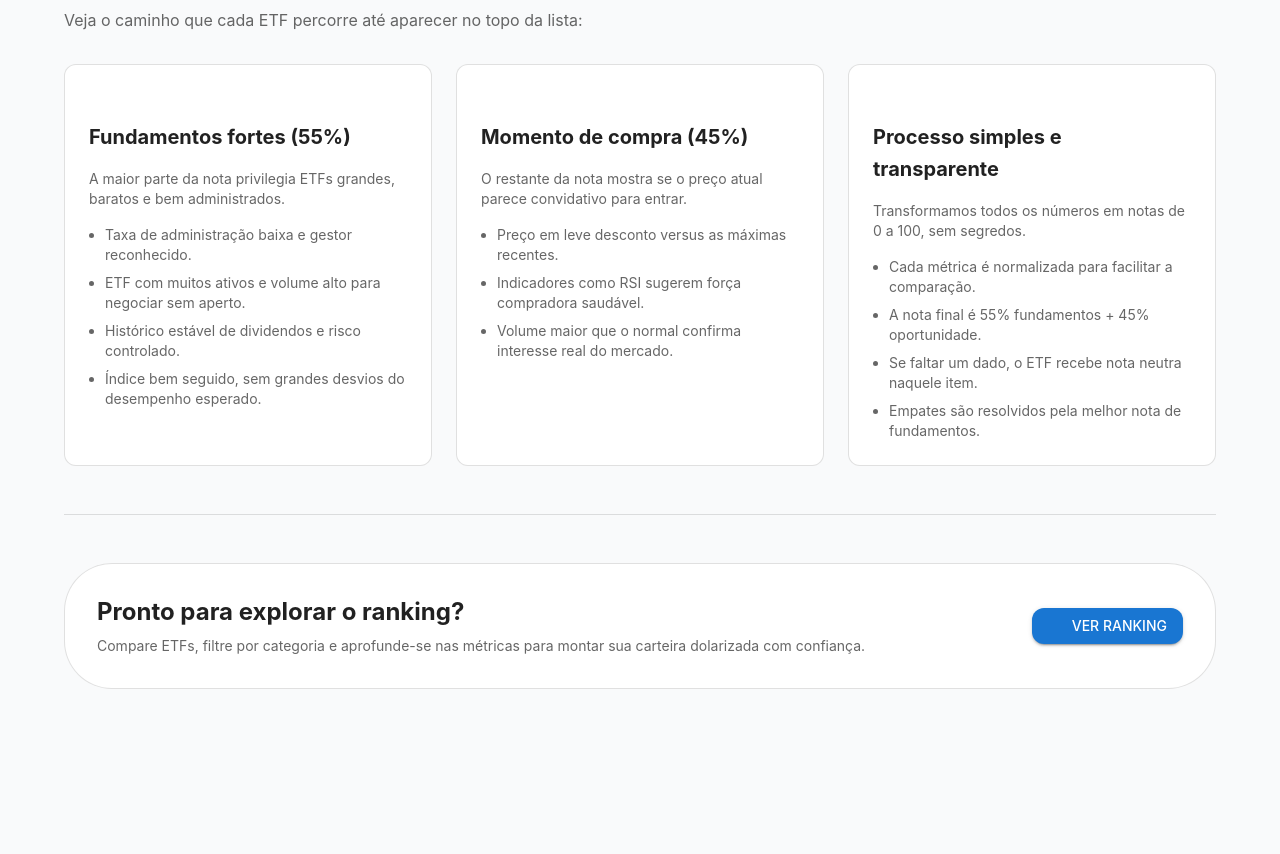
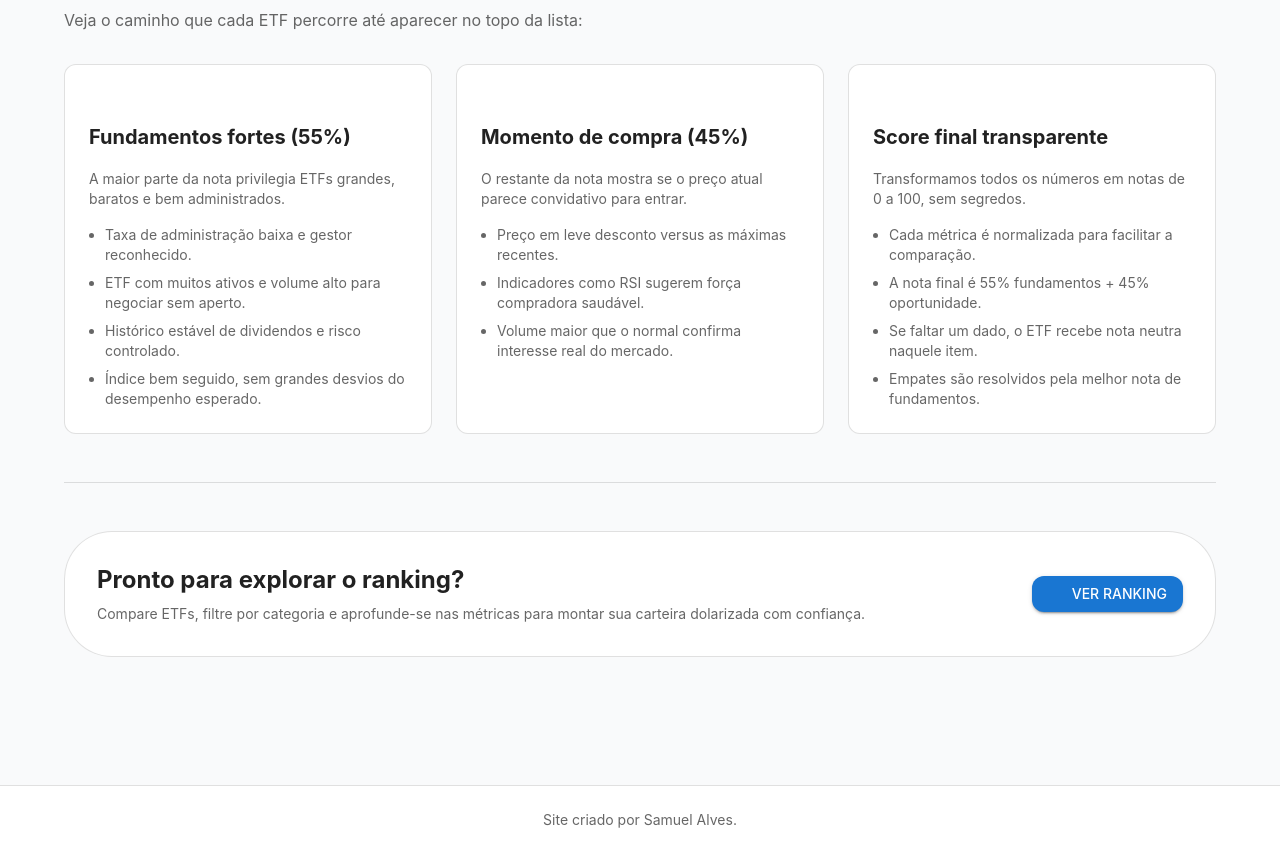
Before and after one commit to samuelalvesv/cabracash, a Next.js app: page /about in a window 1280 px wide. Shown: the part 960-1814 px from the top of the page. Before the commit the page ends 1713 px from the top, so only its background shows below. Built offline with nearby package versions, Linux system fonts and the light colour scheme; some icons are missing; what @mui/material-nextjs would draw is missing.

Commit message:
Add footer component and restructure layout for improved UI consistency

```diff
--- a/src/app/about/page.tsx
+++ b/src/app/about/page.tsx
@@ -70,7 +70,7 @@ const RANKING_OVERVIEW: ContentSection[] = [
     ],
   },
   {
-    title: "Processo simples e transparente",
+    title: "Score final transparente",
     description: "Transformamos todos os números em notas de 0 a 100, sem segredos.",
     icon: <QueryStatsIcon fontSize="large" color="action" />,
     points: [
--- a/src/app/layout.tsx
+++ b/src/app/layout.tsx
@@ -2,8 +2,9 @@ import type { Metadata } from "next";
 import type { ReactNode } from "react";
 import { Geist, Geist_Mono } from "next/font/google";
 import "./globals.css";
+import Header from "@/components/ui/Header";
+import Footer from "@/components/ui/Footer";
 import ThemeRegistry from "@/theme/ThemeRegistry";
-import Header from "@/components/ui/Header";
 
 const geistSans = Geist({
   variable: "--font-geist-sans",
@@ -40,7 +41,8 @@ export default function RootLayout({
       <body className={`${geistSans.variable} ${geistMono.variable}`}>
         <ThemeRegistry>
           <Header />
-          {children}
+          <main>{children}</main>
+          <Footer />
         </ThemeRegistry>
       </body>
     </html>
--- /dev/null
+++ b/src/components/ui/Footer.tsx
@@ -0,0 +1,37 @@
+"use client";
+
+import Link from "next/link";
+import type { ReactElement } from "react";
+import { Box, Container, Typography, Link as MuiLink } from "@mui/material";
+
+export default function Footer(): ReactElement {
+  return (
+    <Box
+      component="footer"
+      sx={{
+        borderTop: 1,
+        borderColor: "divider",
+        mt: 8,
+        py: 3,
+        bgcolor: (theme) => theme.palette.background.paper,
+      }}
+    >
+      <Container maxWidth="lg" sx={{ display: "flex", justifyContent: "center" }}>
+        <Typography variant="body2" color="text.secondary" textAlign="center">
+          Site criado por{" "}
+          <MuiLink
+            component={Link}
+            href="https://www.linkedin.com/in/samuelalvesv/"
+            target="_blank"
+            rel="noopener noreferrer"
+            underline="hover"
+            color="inherit"
+          >
+            Samuel Alves
+          </MuiLink>
+          .
+        </Typography>
+      </Container>
+    </Box>
+  );
+}
--- a/src/features/ranking/components/RankingView.tsx
+++ b/src/features/ranking/components/RankingView.tsx
@@ -468,7 +468,7 @@ export function RankingView({
               Ranking de ETFs
             </Typography>
             <Typography variant="body1" color="text.secondary">
-              Fundamentos e oportunidade de compra analisados de forma independente da categoria declarada.
+              Fundamentos e oportunidade de compra analisados de forma independente e inteligente.
             </Typography>
           </Box>
           <Stack
```
